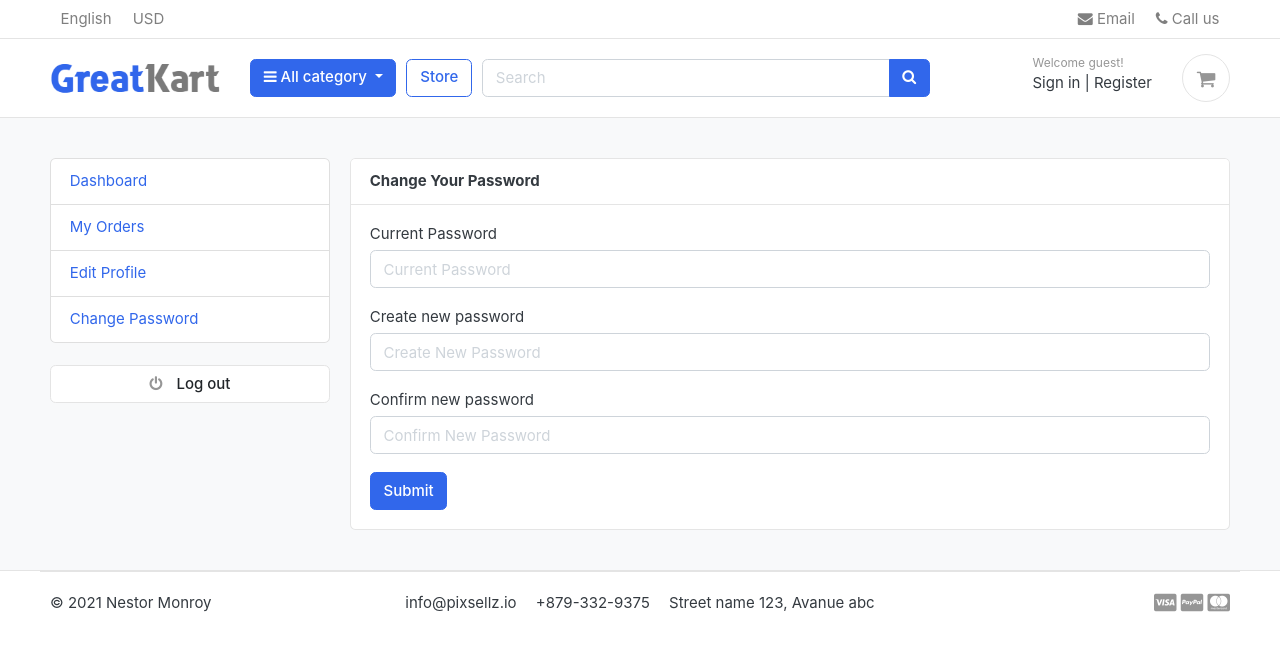
After one commit to NestorMonroy/GreatKart, a Django app: template src/templates/accounts/change_password.html in a window 1280 px wide. The commit adds this page. Shown: the top 651 px of the page. Run offline with Django 3.2, Linux system fonts and the light colour scheme; the template is opened without the code that fills it, so the values that code supplies are empty; some libraries are stand-ins or nearby versions; some web fonts are replaced.

Commit message:
[add] change password view

```diff
--- a/src/accounts/urls.py
+++ b/src/accounts/urls.py
@@ -9,12 +9,12 @@ urlpatterns = [
 
     path('dashboard/', views.dashboard, name='dashboard'),
     path('my_orders/', views.my_orders, name='my_orders'),
+    path('edit_profile/', views.edit_profile, name='edit_profile'),
+    path('change_password/', views.change_password, name='change_password'),
 
     path("activate/<uidb64>/<token>/", views.activate, name="activate"),
     path('forgotPassword/', views.forgotPassword, name='forgotPassword'),
     path('resetpassword_validate/<uidb64>/<token>/', views.resetpassword_validate, name='resetpassword_validate'),
     path('resetPassword/', views.resetPassword, name='resetPassword'),
 
-    path('edit_profile/', views.edit_profile, name='edit_profile'),
-
 ]
--- /dev/null
+++ b/src/templates/accounts/change_password.html
@@ -0,0 +1,50 @@
+{% extends 'base.html' %}
+{% block content %}
+
+<section class="section-conten padding-y bg">
+  {% include 'includes/alerts.html' %}
+  <div class="container">
+    <div class="row">
+      {% include 'includes/dashboard_sidebar.html' %}
+      <main class="col-md-9">
+        <article class="card">
+          <header class="card-header">
+            <strong class="d-inline-block mr-3">Change Your Password</strong>
+          </header>
+          <div class="card-body">
+            <div class="row">
+              <div class="col-md-12">
+                <form action="{% url 'accounts:change_password' %}" method="POST">
+                  {% csrf_token %}
+                  <div class="form-group">
+                    <label>Current Password</label>
+                    <input type="password" name="current_password" placeholder="Current Password" class="form-control"
+                      required />
+                  </div>
+                  <div class="form-group">
+                    <label>Create new password</label>
+                    <input type="password" name="new_password" placeholder="Create New Password" class="form-control"
+                      required />
+                  </div>
+                  <div class="form-group">
+                    <label>Confirm new password</label>
+                    <input type="password" name="confirm_password" placeholder="Confirm New Password"
+                      class="form-control" required />
+                  </div>
+
+                  <input type="submit" value="Submit" class="btn btn-primary" />
+                </form>
+              </div>
+            </div>
+            <!-- row.// -->
+          </div>
+          <!-- card-body .// -->
+        </article>
+        <!-- order-group.// -->
+      </main>
+    </div>
+    <!-- row.// -->
+  </div>
+</section>
+
+{% endblock %}
--- a/src/templates/includes/dashboard_sidebar.html
+++ b/src/templates/includes/dashboard_sidebar.html
@@ -12,7 +12,8 @@
       href="{% url 'accounts:edit_profile' %}">
       Edit Profile
     </a>
-    <a class="list-group-item {% if '/change_password/' in request.path %}active{% endif %}" href="">
+    <a class="list-group-item {% if '/change_password/' in request.path %}active{% endif %}"
+      href="{% url 'accounts:change_password' %}">
       Change Password
     </a>
   </ul>
```
Also changed, not shown: src/accounts/views.py (+27 -0 lines), 1 other file.
